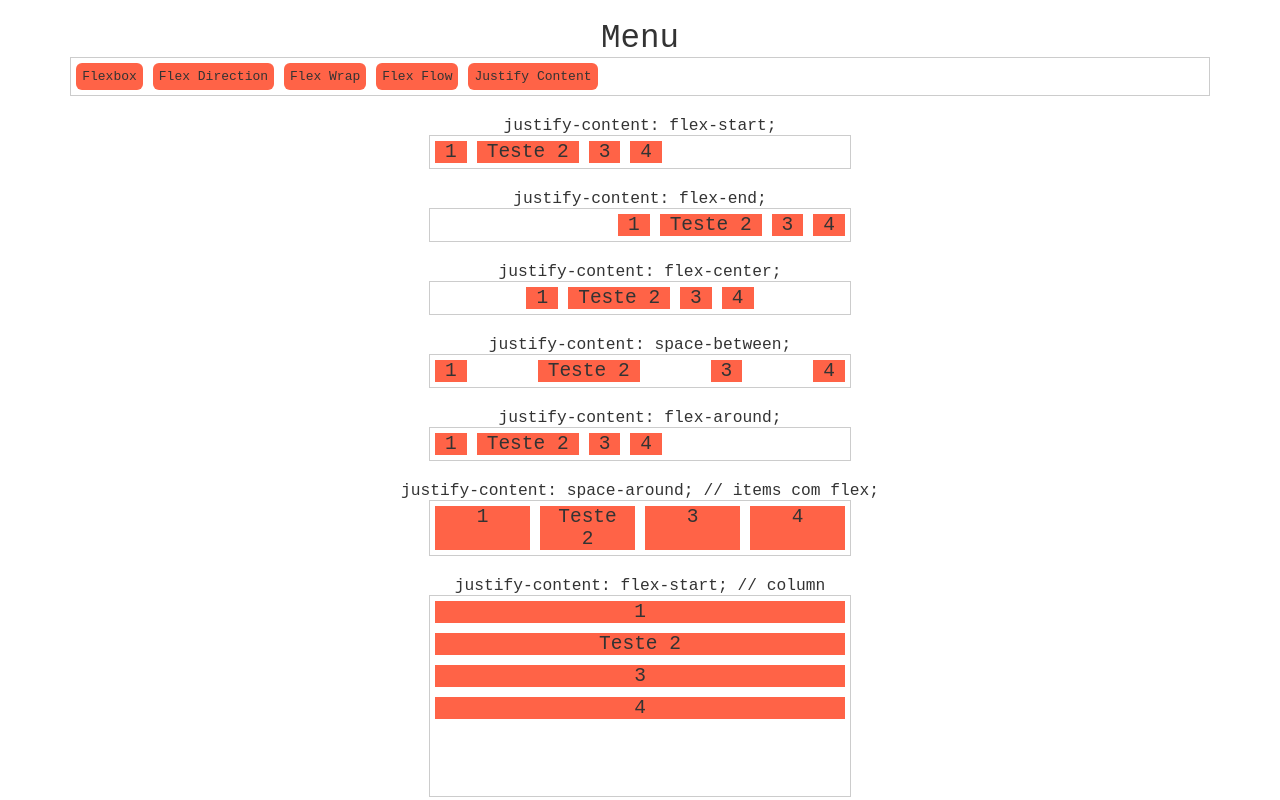
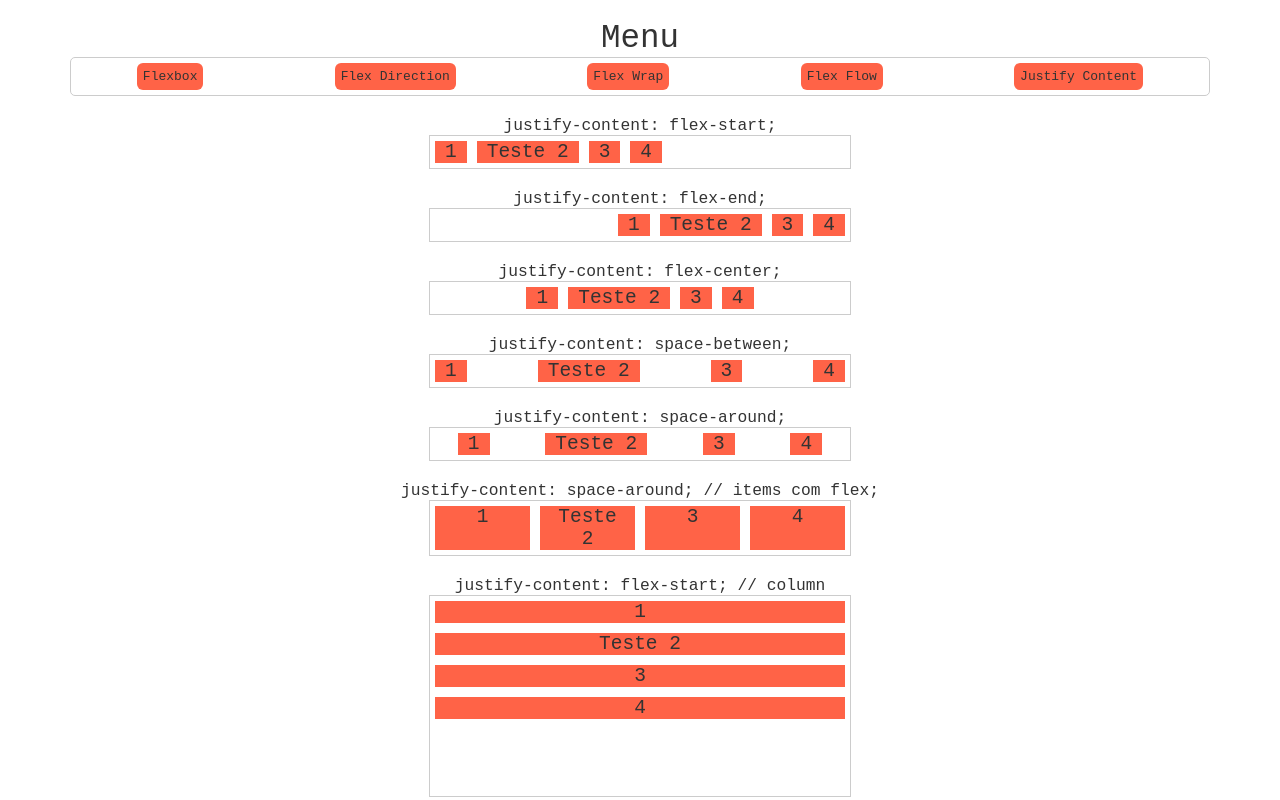
Before and after one commit to Lonky00/CSS-Flexbox, a plain HTML site: page justify-content.html in a window 1280 px wide. Shown: the top 800 px of the page. Drawn offline with Linux system fonts and the light colour scheme.

Commit message:
ajuste-justify-content

```diff
--- a/CSS/header.css
+++ b/CSS/header.css
@@ -7,6 +7,8 @@ a {
     text-align: center;
     border-radius: 6px;
     padding: 6px;
+
+
 }
 
 body{
@@ -29,4 +31,6 @@ a {
     display:flex;
     margin: 0 auto;
     border: 1px solid #ccc;
+    justify-content: space-around;
+    border-radius: 5px;
 }
--- a/justify-content.html
+++ b/justify-content.html
@@ -70,8 +70,8 @@ justify-content: space-around;
         <div class="item">4</div>
     </section>
 
-    <h1>justify-content: flex-around;</h1>
-    <section class="container flex-around">
+    <h1>justify-content: space-around;</h1>
+    <section class="container space-around">
         <div class="item">1</div>
         <div class="item">Teste 2</div>
         <div class="item">3</div>
```
Lines whose indentation alone changed are shown as unchanged.
